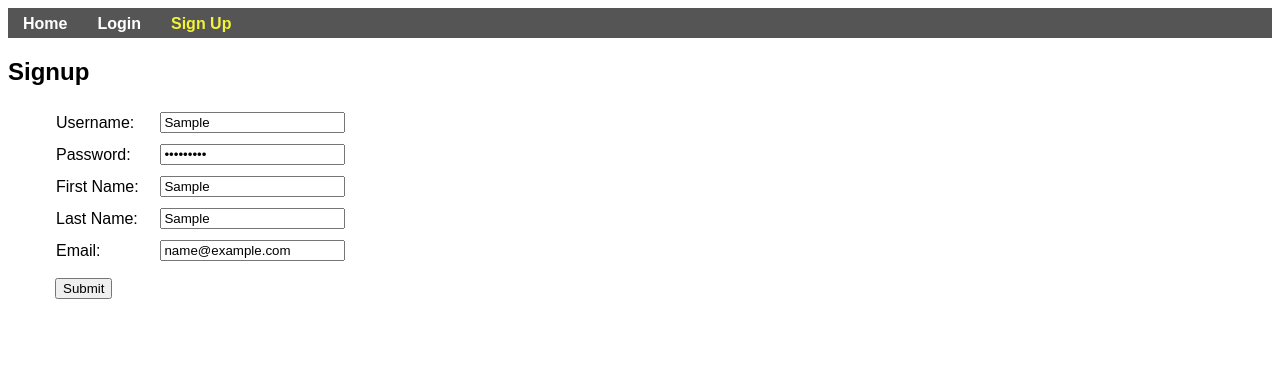
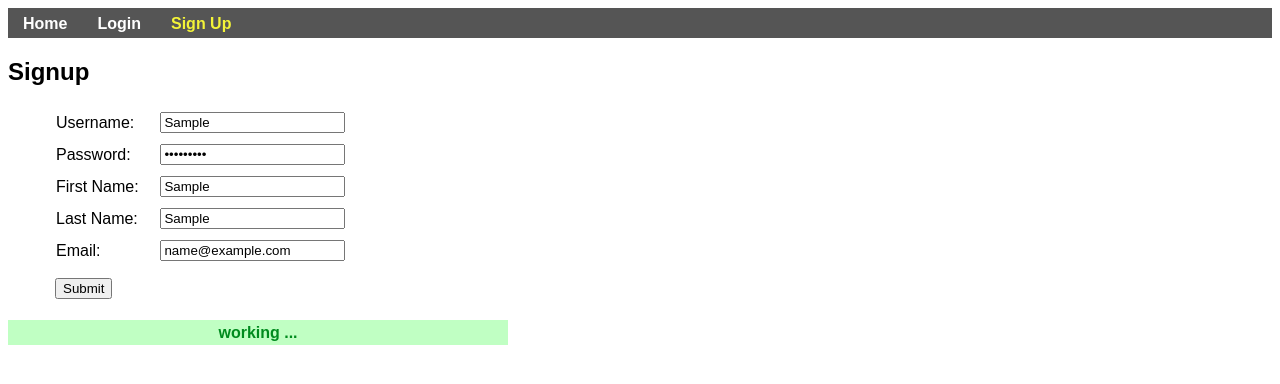
Before and after one commit to scottkushnier/frontend2, a React (Create React App) app: page /signup in a window 1280 px wide. Both pictures are taken after typing "Sample", "Sample123", "Sample", "Sample", "name@example.com" into the empty fields and a click on the button "Submit". Shown: the top 384 px of the page. Built offline with nearby package versions, Linux system fonts and the light colour scheme; no server answers.

Commit message:
fixed push bug on new job apply & msg for signup

```diff
--- a/src/ApplyButton.jsx
+++ b/src/ApplyButton.jsx
@@ -5,7 +5,11 @@ import JoblyApi from "./api.js";
 
 function clickOnJobId(id, user, token) {
   JoblyApi.registerJobApply(user.username, id, token);
-  user.applications.push(id);
+  if (user.applications) {
+    user.applications.push(id);
+  } else {
+    user.applications = [id];
+  }
   // console.log("user now: ", user);
   // don't need to update localStorage here,
   // user appl. details re-read on job listing pages
--- a/src/Signup.jsx
+++ b/src/Signup.jsx
@@ -10,6 +10,7 @@ function Signup() {
   const navigate = useNavigate();
   const [formData, setFormData] = useState({});
   const [error, setError] = useState("");
+  const [msg, setMsg] = useState("");
 
   const handleChange = (e) => {
     e.preventDefault();
@@ -21,6 +22,8 @@ function Signup() {
 
   const submit = (e) => {
     e.preventDefault();
+    setMsg("working ...");
+    setError("");
     JoblyApi.registerNewUser(formData)
       .then(({ token }) => {
         // console.log("submit: token: ", token);
@@ -127,6 +130,11 @@ function Signup() {
         <div className="error">
           <h4> {error} </h4>
         </div>
+      ) : null}{" "}
+      {msg ? (
+        <div className="message">
+          <h4> {msg} </h4>
+        </div>
       ) : null}
     </>
   );
```
